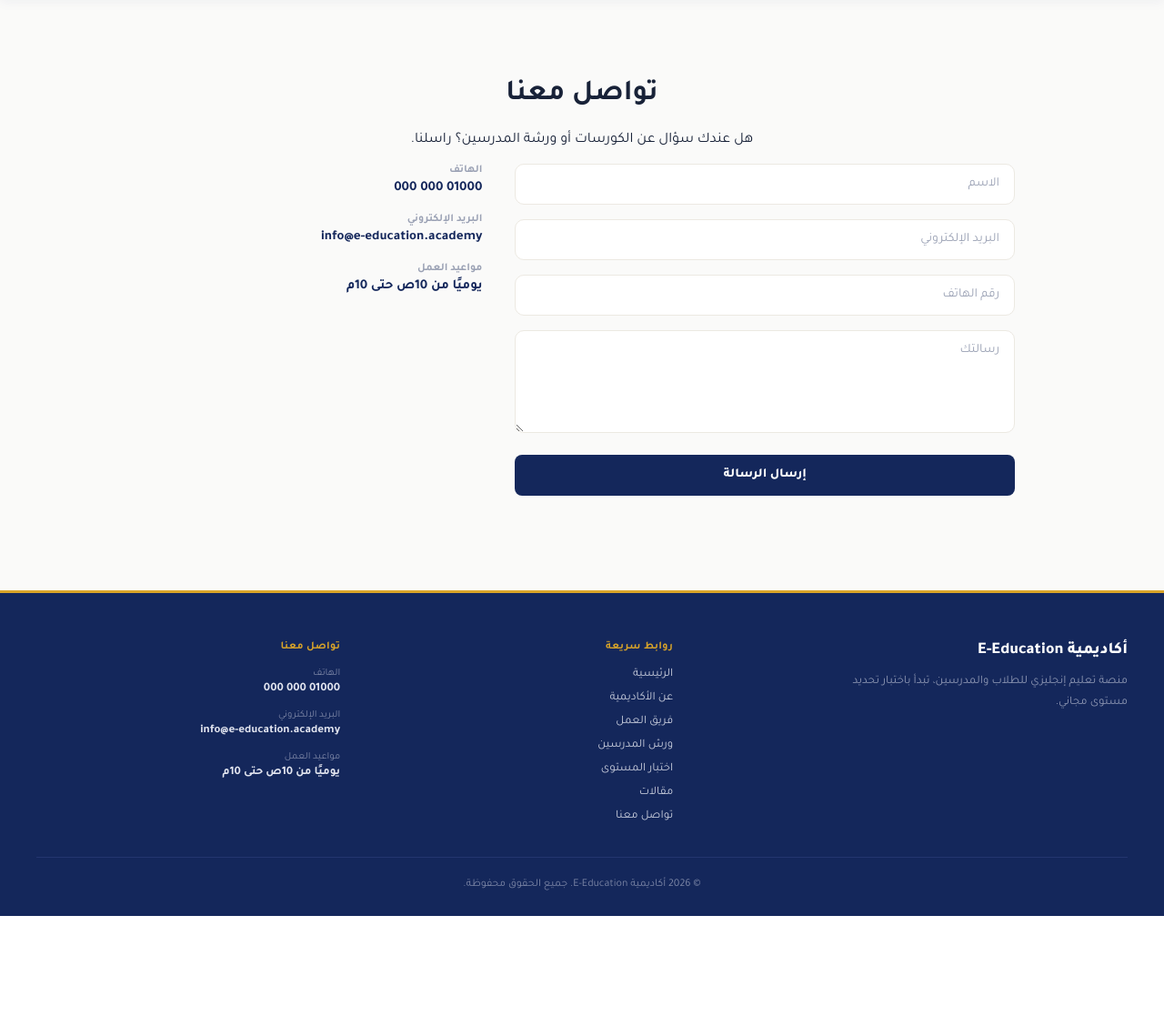
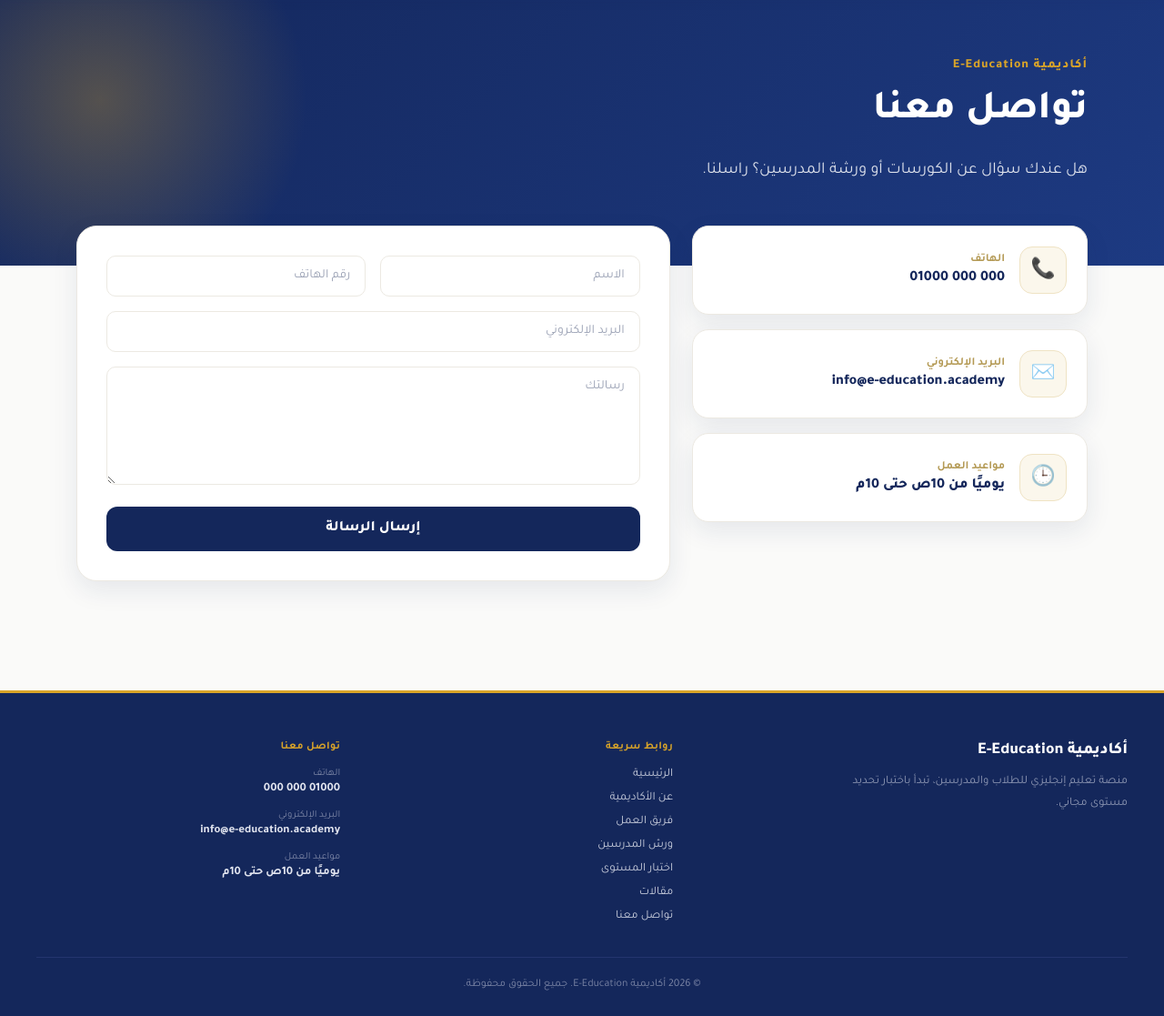
Before and after one commit to aahmed19982000/E-Education, a Django app: page /contact/ in a window 1280 px wide. Shown: the part 63-1180 px from the top of the page at 91% size. Before the commit the page ends 1070 px from the top, so only its background shows below. Run offline with Django 5.2, Linux system fonts and the light colour scheme.

Commit message:
Redesign contact page to match the home and about pages
Co-Authored-By: Claude Sonnet 5.5 <noreply@anthropic.com>

```diff
--- a/contact_us/templates/contact_us/contact.html
+++ b/contact_us/templates/contact_us/contact.html
@@ -1,15 +1,31 @@
 {% extends "base.html" %}
-
+{% load static %}
 {% block title %}{{ t.contact.title }} · {{ t.brand }}{% endblock %}
+{% block extra_head %}<link rel="stylesheet" href="{% static 'css/home.css' %}">{% endblock %}
 
 {% block content %}
-  <div class="page-contact page-center">
-    <h1>{{ t.contact.title }}</h1>
-    <p class="lead" style="margin-inline:auto;">{{ t.contact.subtitle }}</p>
+  <section class="hm-hero hm-hero-sm">
+    <div class="hm-wrap">
+      <div class="hm-eyebrow">{{ t.brand }}</div>
+      <h1>{{ t.contact.title }}</h1>
+      <p class="hm-lead">{{ t.contact.subtitle }}</p>
+    </div>
+  </section>
 
-    <div class="contact-grid" style="text-align:start;">
+  <div class="hm-wrap hm-contact">
+    <div class="hm-contact-info">
+      {% for c in t.contact.info %}
+        <div class="hm-info-card">
+          <span class="ic">{% if forloop.counter == 1 %}📞{% elif forloop.counter == 2 %}✉️{% else %}🕒{% endif %}</span>
+          <div><div class="label">{{ c.label }}</div><div class="value">{{ c.value }}</div></div>
+        </div>
+      {% endfor %}
+    </div>
+
+    <div class="hm-contact-form">
       {% if submitted %}
-        <div class="contact-success">
+        <div class="hm-success">
+          <div class="tick">✓</div>
           <h3>{{ t.contact.successTitle }}</h3>
           <p>{{ t.contact.successDesc }}</p>
         </div>
@@ -17,34 +33,26 @@
         <form method="post" class="form-grid">
           {% csrf_token %}
           {% if form.non_field_errors %}<div class="form-errors">{{ form.non_field_errors }}</div>{% endif %}
-
-          <div>
-            <input class="field" type="text" name="name" placeholder="{{ t.contact.name }}" value="{{ form.name.value|default:'' }}" required>
-            {% if form.name.errors %}<div class="form-errors">{{ form.name.errors }}</div>{% endif %}
+          <div class="hm-form-row">
+            <div>
+              <input class="field" type="text" name="name" placeholder="{{ t.contact.name }}" value="{{ form.name.value|default:'' }}" required>
+              {% if form.name.errors %}<div class="form-errors">{{ form.name.errors }}</div>{% endif %}
+            </div>
+            <div>
+              <input class="field" type="text" name="phone" placeholder="{{ t.contact.phone }}" value="{{ form.phone.value|default:'' }}">
+            </div>
           </div>
           <div>
             <input class="field" type="email" name="email" placeholder="{{ t.contact.email }}" value="{{ form.email.value|default:'' }}" required>
             {% if form.email.errors %}<div class="form-errors">{{ form.email.errors }}</div>{% endif %}
           </div>
           <div>
-            <input class="field" type="text" name="phone" placeholder="{{ t.contact.phone }}" value="{{ form.phone.value|default:'' }}">
-          </div>
-          <div>
-            <textarea class="field" name="message" rows="5" placeholder="{{ t.contact.message }}" required>{{ form.message.value|default:'' }}</textarea>
+            <textarea class="field" name="message" rows="6" placeholder="{{ t.contact.message }}" required>{{ form.message.value|default:'' }}</textarea>
             {% if form.message.errors %}<div class="form-errors">{{ form.message.errors }}</div>{% endif %}
           </div>
-          <button class="btn btn-primary" style="padding:14px;" type="submit">{{ t.contact.submit }}</button>
+          <button class="hm-btn primary" type="submit">{{ t.contact.submit }}</button>
         </form>
       {% endif %}
-
-      <div>
-        {% for c in t.contact.info %}
-          <div class="contact-info-item">
-            <div class="label">{{ c.label }}</div>
-            <div class="value">{{ c.value }}</div>
-          </div>
-        {% endfor %}
-      </div>
     </div>
   </div>
 {% endblock %}
--- a/static/css/home.css
+++ b/static/css/home.css
@@ -88,3 +88,19 @@ main > .hm-section:last-of-type { padding-bottom: 72px; }
 .hm-quality h2 { margin: 0 0 12px; font-size: 24px; font-weight: 800; color: var(--primary); }
 .hm-quality p { margin: 0; font-size: 16px; line-height: 1.95; color: #3A4258; max-width: 720px; }
 @media (max-width: 900px) { .hm-quality { flex-direction: column; align-items: flex-start; padding: 26px; } }
+
+/* Contact page */
+.hm-contact { margin-top: -44px; position: relative; z-index: 2; padding-bottom: 80px; display: grid; grid-template-columns: minmax(0, .8fr) minmax(0, 1.2fr); gap: 24px; align-items: start; }
+.hm-contact-info { display: grid; gap: 16px; }
+.hm-info-card { display: flex; align-items: center; gap: 16px; background: #fff; border: 1px solid var(--border); border-radius: 18px; padding: 22px; box-shadow: 0 10px 28px rgba(20,39,91,.09); }
+.hm-info-card .ic { flex: none; width: 52px; height: 52px; border-radius: 14px; background: var(--cream); border: 1px solid var(--cream-border); display: grid; place-items: center; font-size: 22px; }
+.hm-info-card .label { font-size: 12.5px; color: #B49A55; font-weight: 700; margin-bottom: 4px; }
+.hm-info-card .value { font-size: 16px; font-weight: 800; color: var(--primary); direction: ltr; unicode-bidi: plaintext; }
+.hm-contact-form { background: #fff; border: 1px solid var(--border); border-radius: 22px; padding: 32px; box-shadow: 0 10px 28px rgba(20,39,91,.09); }
+.hm-form-row { display: grid; grid-template-columns: 1fr 1fr; gap: 16px; }
+.hm-contact-form .hm-btn { width: 100%; }
+.hm-success { text-align: center; padding: 36px 12px; }
+.hm-success .tick { width: 64px; height: 64px; border-radius: 50%; background: #E2F3EA; color: #1c7a4a; font-size: 30px; font-weight: 800; display: grid; place-items: center; margin: 0 auto 16px; }
+.hm-success h3 { margin: 0 0 8px; font-size: 22px; color: var(--primary); }
+.hm-success p { margin: 0; color: var(--muted); line-height: 1.8; }
+@media (max-width: 900px) { .hm-contact { grid-template-columns: 1fr; } .hm-form-row { grid-template-columns: 1fr; } .hm-contact-form { padding: 22px; } }
```
